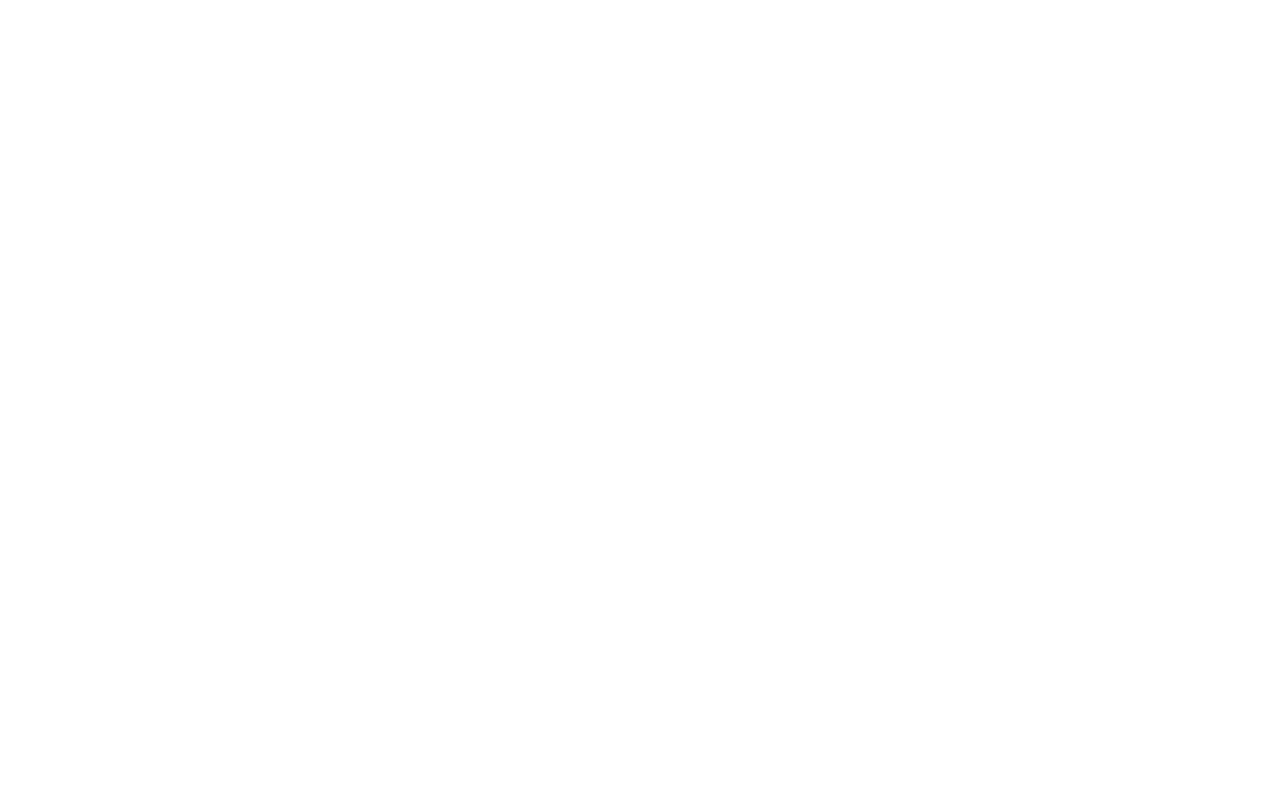
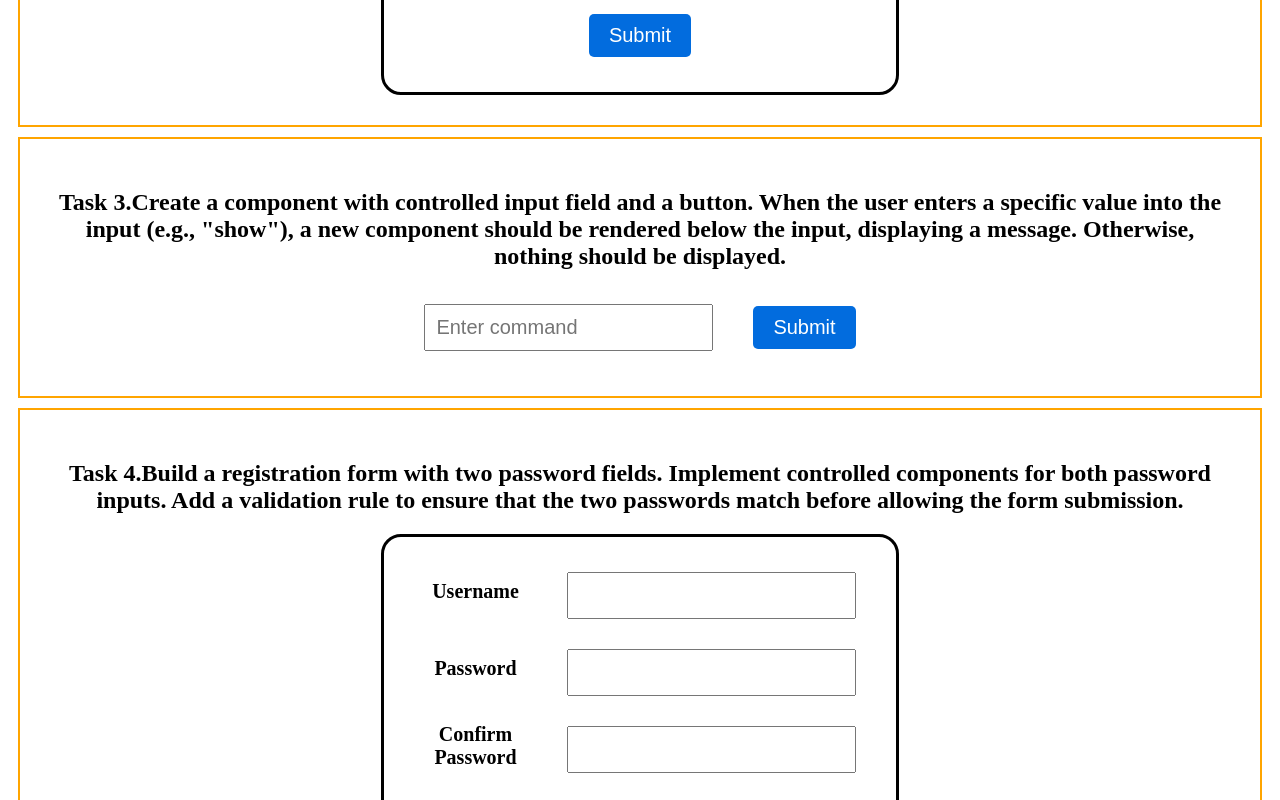
Before and after one commit to ayush1-successive/react-training, a React (Create React App) app: page /assignment-4 in a window 1280 px wide. Before the commit this address had no page. Shown: the part 1100-1900 px from the top of the page. Before the commit the page ends 800 px from the top, so only its background shows below. Built offline with nearby package versions, Linux system fonts and the light colour scheme.

Commit message:
Error fixes

```diff
--- a/src/Routes.js
+++ b/src/Routes.js
@@ -1,7 +1,7 @@
 import { BrowserRouter, Route, Routes } from "react-router-dom";
 import { Home } from "./components";
 import { ErrorPage } from "./components/ErrorPage";
-import { Assignment1, Assignment2, Assignment3 } from "./modules";
+import { Assignment1, Assignment2, Assignment3, Assignment4 } from "./modules";
 
 import Task1 from "./modules/assignment-3/questions/question1/Task1";
 import Task2 from "./modules/assignment-3/questions/question2/Task2";
@@ -41,6 +41,7 @@
             <Route path="products/:id" element={<ProductDetails />} />
           </Route>
         </Route>
+        <Route path="/assignment-4" element={<Assignment4 />} />
         <Route path="*" element={<ErrorPage />} />
       </Routes>
     </BrowserRouter>
--- a/src/modules/assignment-4/questions/question10/Task10.jsx
+++ b/src/modules/assignment-4/questions/question10/Task10.jsx
@@ -1,15 +1,24 @@
 import { Button, FormControl, FormGroup, TextField } from "@mui/material";
 import "../Styles.css";
 
+import { useFormik } from "formik";
 import * as yup from "yup";
-import { useFormik } from "formik";
 
 const Task10 = () => {
   const validationSchema = yup.object({
     username: yup.string().required("Name is required").min(6),
     age: yup.number().positive().integer(),
     password: yup.string().required("Password is required").min(8),
-    email: yup.string().email(),
+    email: yup
+      .string()
+      .email()
+      .test("domain-check", "email domain check failed", function (value) {
+        if (!value) return true;
+
+        const domainPattern = new RegExp("^[a-zA-Z]+[.][a-zA-Z]+$");
+        const domain = value.split("@")[1];
+        return domainPattern.test(domain);
+      }),
   });
 
   const formik = useFormik({
@@ -19,9 +28,11 @@
       email: "",
       password: "",
     },
+
     onSubmit: (values) => {
       console.log(values);
     },
+
     validationSchema: validationSchema,
   });
 
@@ -68,6 +79,7 @@
           <TextField
             label="password"
             variant="outlined"
+            type="password"
             value={formik.values.password}
             style={{ width: "50%" }}
             error={formik.touched.password && Boolean(formik.errors.password)}
--- a/src/modules/assignment-4/questions/question13/Task13.jsx
+++ b/src/modules/assignment-4/questions/question13/Task13.jsx
@@ -3,8 +3,11 @@
 import { useFormik } from "formik";
 import * as yup from "yup";
 import "../Styles.css";
+import { useState } from "react";
 
 const Task13 = () => {
+  const [submitted, setSubmitted] = useState(false);
+
   const validationSchema = yup.object({
     username: yup.string().required("Name is required").min(6),
     phoneNo: yup
@@ -14,8 +17,31 @@
       .test("is-ten-digits", "Phone number must be 10 digits long", (value) =>
         value ? value.toString().length === 10 : false
       ),
-    password: yup.string().required("Password is required").min(8),
-    email: yup.string().email(),
+    password: yup
+      .string()
+      .required("Password is required")
+      .min(8)
+      .test(
+        "strength-check",
+        "password strength-check failed",
+        function (value) {
+          const strongRegex = new RegExp(
+            "^(?=.*[a-z])(?=.*[A-Z])(?=.*[0-9])(?=.*[!@#$%^&*]).{8,}"
+          );
+
+          return strongRegex.test(value);
+        }
+      ),
+    email: yup
+      .string()
+      .email()
+      .test("domain-check", "email domain check failed", function (value) {
+        if (!value) return true;
+
+        const domainPattern = new RegExp("^[a-zA-Z]+[.][a-zA-Z]+$");
+        const domain = value.split("@")[1];
+        return domainPattern.test(domain);
+      }),
   });
 
   const formik = useFormik({
@@ -27,6 +53,8 @@
     },
     onSubmit: (values) => {
       console.log(values);
+      setSubmitted(true);
+      console.log("Submitted:", submitted);
     },
     validationSchema: validationSchema,
   });
@@ -86,6 +114,7 @@
           Submit
         </Button>
       </FormGroup>
+      {submitted && <h2 style={{ color: "#1b5e20" }}>Form submitted!</h2>}
     </>
   );
 };
--- a/src/modules/assignment-4/questions/question14/Task14.jsx
+++ b/src/modules/assignment-4/questions/question14/Task14.jsx
@@ -3,8 +3,11 @@
 import { useFormik } from "formik";
 import * as yup from "yup";
 import "../Styles.css";
+import { useState } from "react";
 
 const Task14 = () => {
+  const [submitted, setSubmitted] = useState(false);
+
   const validationSchema = yup.object({
     username: yup.string().required("Name is required").min(6),
     phoneNo: yup
@@ -14,8 +17,31 @@
       .test("is-ten-digits", "Phone number must be 10 digits long", (value) =>
         value ? value.toString().length === 10 : false
       ),
-    password: yup.string().required("Password is required").min(8),
-    email: yup.string().email(),
+    password: yup
+      .string()
+      .required("Password is required")
+      .min(8)
+      .test(
+        "strength-check",
+        "password strength-check failed",
+        function (value) {
+          const strongRegex = new RegExp(
+            "^(?=.*[a-z])(?=.*[A-Z])(?=.*[0-9])(?=.*[!@#$%^&*]).{8,}"
+          );
+
+          return strongRegex.test(value);
+        }
+      ),
+    email: yup
+      .string()
+      .email()
+      .test("domain-check", "email domain check failed", function (value) {
+        if (!value) return true;
+
+        const domainPattern = new RegExp("^[a-zA-Z]+[.][a-zA-Z]+$");
+        const domain = value.split("@")[1];
+        return domainPattern.test(domain);
+      }),
   });
 
   const formik = useFormik({
@@ -27,6 +53,7 @@
     },
     onSubmit: (values) => {
       console.log(values);
+      setSubmitted(true);
     },
     validationSchema: validationSchema,
   });
@@ -86,6 +113,7 @@
           Submit
         </Button>
       </FormGroup>
+      {submitted && <h2 style={{ color: "#1b5e20" }}>Form submitted!</h2>}
     </>
   );
 };
--- a/src/modules/assignment-4/questions/question4/Task4.jsx
+++ b/src/modules/assignment-4/questions/question4/Task4.jsx
@@ -3,6 +3,14 @@
 
 const Task4 = () => {
   const [formData, setFormData] = useState({});
+  const [submitMessage, setSubmitMessage] = useState("");
+
+  const formTextStyle = {
+    display: "flex",
+    alignItems: "center",
+    overflowX: "auto",
+    overflowWrap: "break-word",
+  };
 
   const handleSubmit = (e) => {
     e.preventDefault();
@@ -12,10 +20,12 @@
     // Password Validation
     if (password !== confirmPassword) {
       console.log("Password validation failed!");
+      setSubmitMessage("Passwords are not same!");
       return;
     }
 
     // Submitting the form
+    setSubmitMessage("Form submitted!");
     console.log("FormData =", formData);
   };
 
@@ -27,9 +37,10 @@
   };
 
   return (
+    <>
       <form onSubmit={handleSubmit}>
-      <div>
-        <label> Username </label>
+        <div style={formTextStyle}>
+          <label style={{ width: 250 }}> Username </label>
           <input
             type="text"
             id="username"
@@ -38,18 +49,24 @@
           />
         </div>
 
-      <div>
-        <label> Password </label>
+        <div style={formTextStyle}>
+          <label style={{ width: 250 }}> Password </label>
           <input type="password" name="password" onChange={handleChange} />
         </div>
 
-      <div>
-        <label> Confirm Password </label>
-        <input type="password" name="confirmPassword" onChange={handleChange} />
+        <div style={formTextStyle}>
+          <label style={{ width: 250 }}> Confirm Password </label>
+          <input
+            type="password"
+            name="confirmPassword"
+            onChange={handleChange}
+          />
         </div>
 
         <button type="submit"> Submit </button>
       </form>
+      {submitMessage && <div style={{ fontSize: 20 }}>{submitMessage}</div>}
+    </>
   );
 };
 
--- a/src/modules/assignment-4/questions/question8/Task8.jsx
+++ b/src/modules/assignment-4/questions/question8/Task8.jsx
@@ -21,6 +21,15 @@
     <>
       <h2>TEMPERATURE CONVERTER</h2>
 
+      <div
+        style={{
+          display: "flex",
+          flexDirection: "column",
+          alignItems: "center",
+          justifyContent: "center",
+        }}
+      >
+        <div style={{ display: "flex", alignItems: "center" }}>
           <input
             type="text"
             value={tempC}
@@ -28,7 +37,10 @@
             placeholder="Celsius"
             onChange={handleUserTemp}
           />
+          <h2 style={{ width: 200 }}>Degree Celsius</h2>
+        </div>
 
+        <div style={{ display: "flex", alignItems: "center" }}>
           <input
             type="text"
             value={tempF}
@@ -36,6 +48,9 @@
             id="fahrenheit"
             onChange={handleUserTemp}
           />
+          <h2 style={{ width: 200 }}>Fahrenheit</h2>
+        </div>
+      </div>
     </>
   );
 };
--- a/src/modules/index.js
+++ b/src/modules/index.js
@@ -1,5 +1,6 @@
 import Assignment1 from "./assignment-1";
 import Assignment2 from "./assignment-2";
 import Assignment3 from "./assignment-3";
+import Assignment4 from "./assignment-4";
 
-export { Assignment1, Assignment2, Assignment3 };
+export { Assignment1, Assignment2, Assignment3, Assignment4 };
```
Lines whose indentation alone changed are shown as unchanged.
